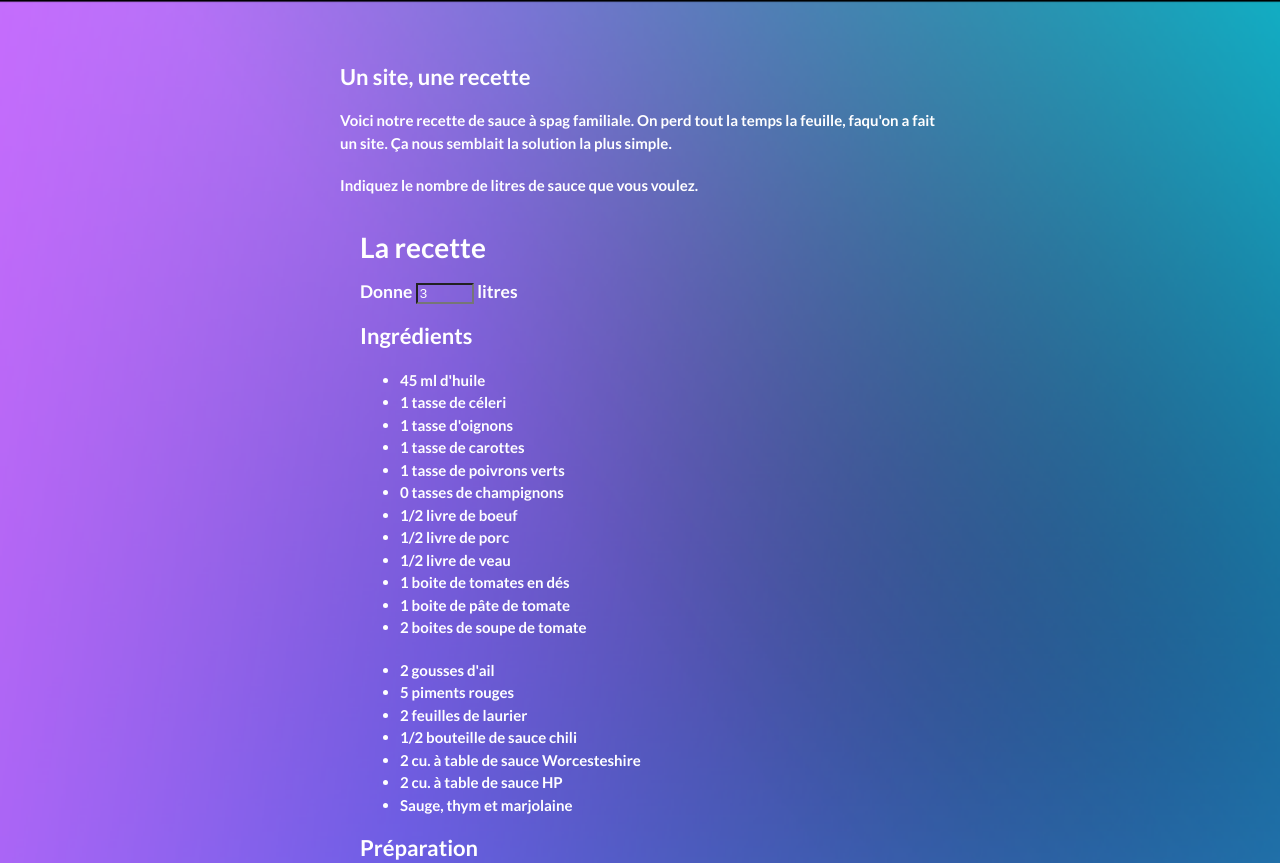
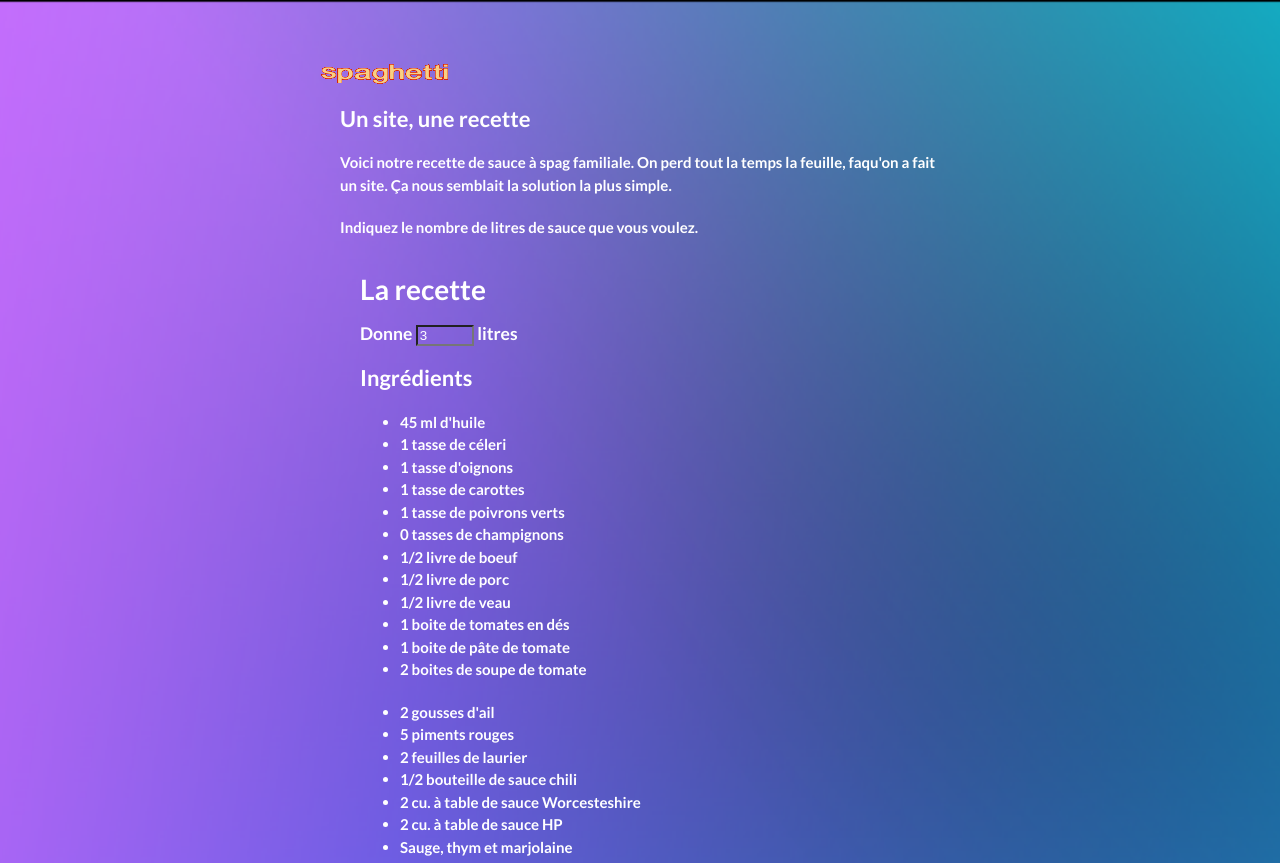
Before and after one commit to huard/sauce-a-spag, a plain HTML site: page index.html in a window 1280 px wide. Shown: the top 863 px of the page. Drawn offline with Linux system fonts and the light colour scheme.

Commit message:
gif spag

```diff
--- a/index.html
+++ b/index.html
@@ -15,6 +15,7 @@
   </head>
   <body>
     <div class="wrapper">
+  <img src="img/5spag.gif">
       <section>
         <h2>Un site, une recette</h1>
           <p>Voici notre recette de sauce à spag familiale. On perd tout la temps la feuille, faqu'on a fait un site. Ça nous semblait la solution la plus simple.</p>
```
